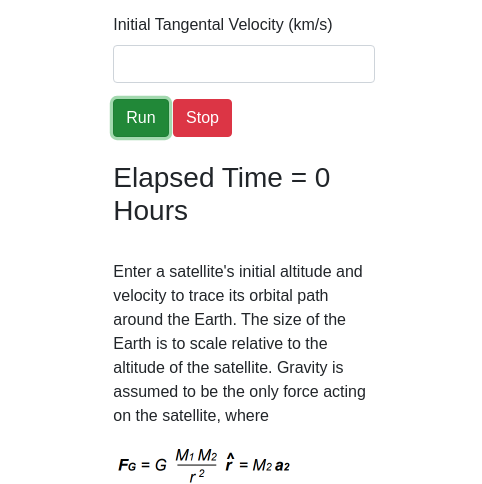
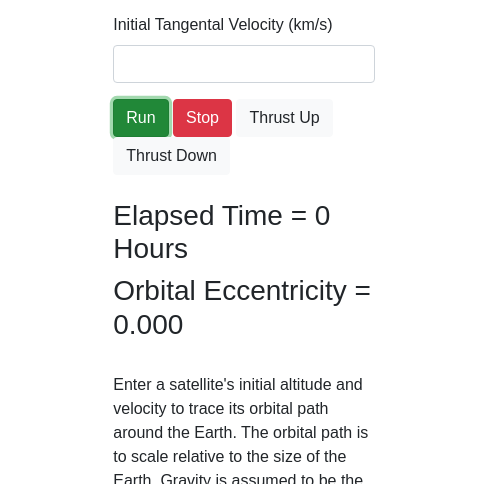
Before and after one commit to ealfvin-dev/Orbit-Simulator, a plain HTML site: page index.html in a window 1280 px wide. Both pictures are taken after a click on the button "Run". Shown: the part 253-737 px from the top of the page, 0-482 px from the left. Drawn offline with nearby package versions, Linux system fonts and the light colour scheme; grey boxes are pictures that could not be loaded.

Commit message:
Added Eccentricity calculation and thrust buttons

```diff
--- a/assets/javascript/orbitSim.js
+++ b/assets/javascript/orbitSim.js
@@ -1,9 +1,15 @@
 var runOrbit;
+
+var thrust = 1;
+var ra;
+var rb;
+var e;
 
 function orbitSimulation(){
     document.getElementById("Hours").style.visibility = "visible";
-    //document.getElementById("Period").style.visibility = "visible";
+    document.getElementById("Eccentricity").style.visibility = "visible";
     document.getElementById("Hours").innerHTML = "Elapsed Time = 0 Hours";
+    document.getElementById("Eccentricity").innerHTML = "Orbital Eccentricity = 0.000";
 
     const earth = document.getElementById("Earth");
     const sat = document.getElementById("Sat");
@@ -37,9 +43,11 @@ function orbitSimulation(){
     var vSat = [0.0, -1 * vInitial];
 
     var xDir = -1;
-    var ydir = 1;
+    var yDir = 1;
 
     var r;
+    ra = rInitial;
+    rb = rInitial;
 
     var theta;
     var accSat;
@@ -53,25 +61,36 @@ function orbitSimulation(){
     function run() {
         r = Math.sqrt(Math.pow(p1[0] - satPos[0], 2) + Math.pow(p1[1] - satPos[1], 2));
 
+        if (r > ra) {
+            ra = r;
+        }
+
+        if (r < rb) {
+            rb = r;
+        }
+
+        e = (ra - rb) / (ra + rb);
+        document.getElementById("Eccentricity").innerHTML = "Orbital Eccentricity = " + e.toFixed(3);
+
         //Find new rhat vector (unit vector that points from Sat to Earth):
-        if (p1[0] < satPos[0]){
+        if (p1[0] < satPos[0] && xDir != -1){
             xDir = -1;
         }
-        else {
+        else if (p1[0] > satPos[0] && xDir != 1) {
             xDir = 1;
         }
 
-        if (p1[1] < satPos[1]) {
-            ydir = -1;
+        if (p1[1] < satPos[1] && yDir != -1) {
+            yDir = -1;
         }
-        else {
-            ydir = 1;
+        else if (p1[1] > satPos[1] && yDir != 1) {
+            yDir = 1;
         }
 
         if (p1[1] != satPos[1]) {
             theta = Math.atan(Math.abs((p1[0] - satPos[0]) / (p1[1] - satPos[1])));
             rhat[0] = Math.sin(theta) * xDir;
-            rhat[1] = Math.cos(theta) * ydir;
+            rhat[1] = Math.cos(theta) * yDir;
         }
         else {
             rhat[0] = 1 * xDir;
@@ -80,8 +99,8 @@ function orbitSimulation(){
 
         //Calculate new velocity of Satilite ten seconds later:
         accSat = 398589405759999.94 / Math.pow(r, 2); //a = GM/r^2 - assumes earth mass of 5.9722E24 kg
-        vSat[0] = vSat[0] + 10 * accSat * c * rhat[0];
-        vSat[1] = vSat[1] + 10 * accSat * c * rhat[1];
+        vSat[0] = (vSat[0] + 10 * accSat * c * rhat[0]) * thrust;
+        vSat[1] = (vSat[1] + 10 * accSat * c * rhat[1]) * thrust;
 
         //Calculate new position of satilite:
         satPos[0] = satPos[0] + 10 * vSat[0];
@@ -90,11 +109,20 @@ function orbitSimulation(){
         sat.style.left = (satPos[0] / boxWidthMeters) * 100 - 0.75 + "%";
         sat.style.top = (satPos[1] / boxWidthMeters) * 100 - 0.75 + "%";
 
+        if (thrust != 1) {
+            thrust = 1;
+
+            r = Math.sqrt(Math.pow(p1[0] - satPos[0], 2) + Math.pow(p1[1] - satPos[1], 2));
+            ra = r;
+            rb = r;
+        }
+
         if (c === 0.5) {
             c = 1;
         }
 
         iter++;
+
         if (iter % 360 === 0) {
             document.getElementById("Hours").innerHTML = "Elapsed Time = " + iter / 360 + " Hours";
         }
@@ -106,6 +134,14 @@ function orbitSimulation(){
     }
 }
 
+function thrustUp() {
+    thrust = 1.05;
+}
+
+function thrustDown() {
+    thrust = 0.95;
+}
+
 function stopSimulation() {
     window.clearInterval(runOrbit);
 }
--- a/assets/style/style.css
+++ b/assets/style/style.css
@@ -78,6 +78,10 @@ h1 {
     visibility: hidden;
 }
 
+#Eccentricity {
+    visibility: hidden;
+}
+
 @media (orientation: portrait) {
     #orbitBox {
         height: 79vw;
--- a/index.html
+++ b/index.html
@@ -39,20 +39,25 @@
                     </div>
                     <button type="button" class="btn btn-success" onclick="orbitSimulation()">Run</button>
                     <button type="button" class="btn btn-danger" onclick="stopSimulation()">Stop</button>
+                    <button type="button" class="btn btn-light" onclick="thrustUp()">Thrust Up</button>
+                    <button type="button" class="btn btn-light" onclick="thrustDown()">Thrust Down</button>
                 </form>
                 <br/>
                 <h3 id="Hours">Elapsed Time = 0 Hours</h3>
+                <h3 id="Eccentricity">Orbital Eccentricity = 0.000</h3>
                 <br/>
                 <p>
-                    Enter a satellite's initial altitude and velocity to trace its orbital path around the Earth. The size of the Earth is to scale relative to the altitude of the satellite.
+                    Enter a satellite's initial altitude and velocity to trace its orbital path around the Earth. The orbital path is to scale relative to the size of the Earth.
                     Gravity is assumed to be the only force acting on the satellite, where
                 </p>
                 <img id="GravityEq" src="assets/images/gravityEq.jpg" alt="Equation for the force of gravity"/>
                 <p>
                     <br/>
-                    For reference, the International Space Station orbits at ~ 405 km above the surface at an average velocity of 7.66 km/s and makes about 15.5 orbits per day.
-                    Geosynchronous satellites orbit at an altitude of 35,786 km above the surface at a speed of 3.075 km/s, making one orbit every 23 hours, 56 minutes.
+                    For reference, the International Space Station orbits at ~ 405 km above the surface at an average velocity of 7.66 km/s.
+                    Geosynchronous satellites orbit at an altitude of 35,786 km above the surface at a speed of 3.075 km/s. <br/>
+                    Use the Thrust buttons to increase or decrease the satellite's velocity by 5 % and move it into larger or smaller orbits.
                 </p>
+
             </div>
             <div class="col-lg-1">
 
```
Also changed, not shown: 2 other files.
